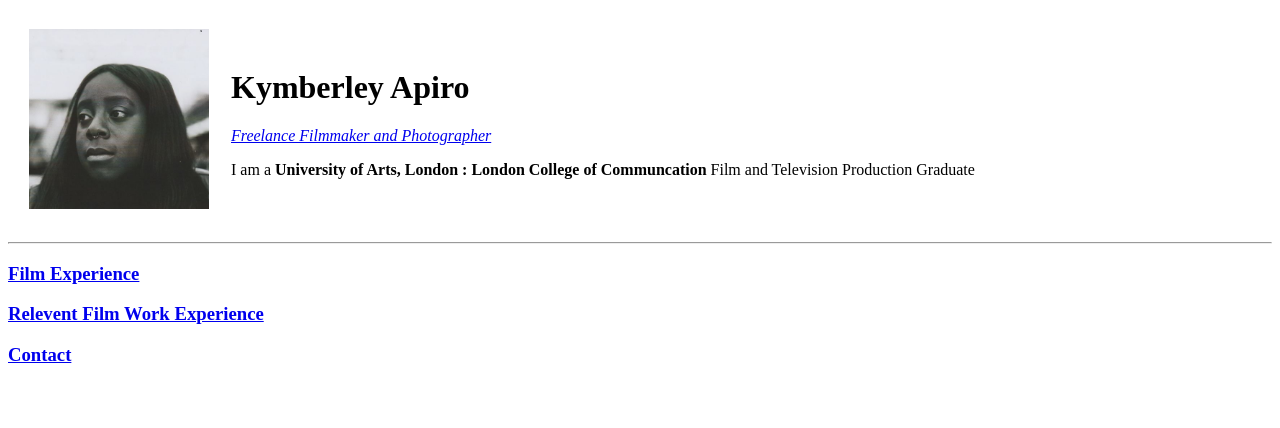
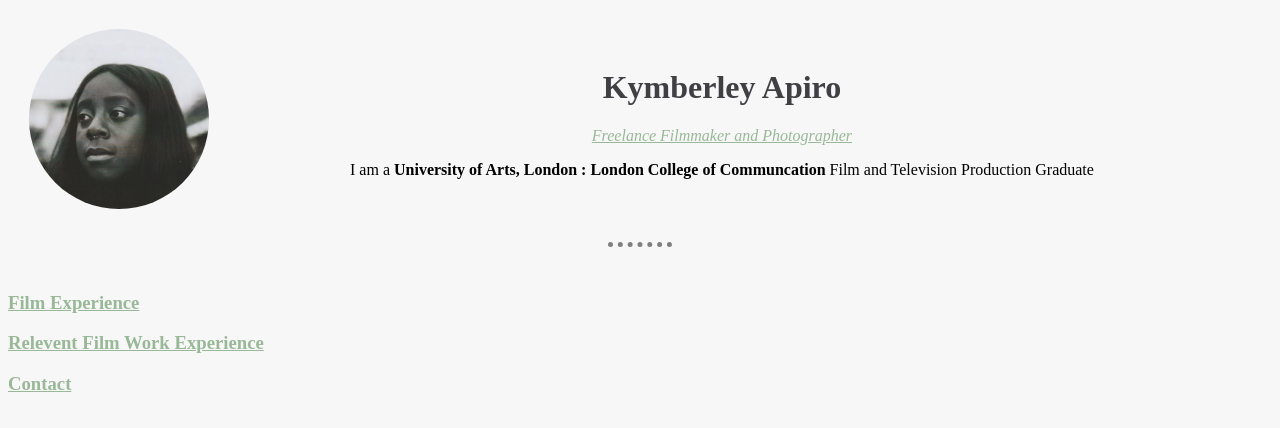
Before and after one commit to kymmyapiro/Revised-film-port, a plain HTML site: page HTML PERSONAL PORTFOLIO/index.html in a window 1280 px wide. Drawn offline with Linux system fonts and the light colour scheme.

Commit message:
Add files via upload

```diff
--- /dev/null
+++ b/HTML PERSONAL PORTFOLIO/CSS/style.css
@@ -0,0 +1,50 @@
+body {
+  background-color: #f7f7f7
+}
+
+hr {
+  background-color: #f7f7f7;
+  border-top-style: dotted;
+  border-bottom-style: none;
+  border-left-style: none;
+  border-right-style: none;
+  border-color: grey;
+  border-width: 5px;
+  width: 5%;
+}
+
+h1 {
+  color: #3f3f44
+}
+
+h3 {
+  color: #3f3f44
+}
+
+img:hover {
+  opacity: 0.5;
+}
+
+a {
+  color: #99b898
+}
+
+.info {
+  padding-left: 120px;
+}
+
+.infohead {
+  text-align: center;
+}
+
+.info1 {
+  text-align: center
+}
+
+.info2 {
+  text-align: center
+}
+
+.circular {
+  border-radius: 100%
+}
--- a/HTML PERSONAL PORTFOLIO/index.html
+++ b/HTML PERSONAL PORTFOLIO/index.html
@@ -4,20 +4,22 @@
 <head>
   <meta charset="utf-8">
   <title> Kymberley Apiro </title>
+  <link rel="stylesheet" href="css/style.css">
 </head>
 
 <body>
   <table cellspacing="20">
     <tr>
-      <td><img src="images/kym.jpeg" alt="Kymberley Apiro" height="180" width="180"></td>
-      <td>
-        <h1>Kymberley Apiro</h1>
-        <p><em><a href="https://the-dots.com/users/kymberley-apiro-247454">Freelance Filmmaker and Photographer</a></em></p>
-        <p>I am a <strong>University of Arts, London : London College of Communcation</strong> Film and Television Production Graduate</p>
+      <td><img class="circular" src="images/kym.jpeg" alt="Kymberley Apiro" height="180" width="180"></td>
+      <td class="info">
+        <h1 class="infohead">Kymberley Apiro</h1>
+        <p class="info1"><em><a href="https://the-dots.com/users/kymberley-apiro-247454">Freelance Filmmaker and Photographer</a></em></p>
+        <p class="info2">I am a <strong>University of Arts, London : London College of Communcation</strong> Film and Television Production Graduate</p>
       </td>
     </tr>
   </table>
   <hr>
+  <br>
   <h3><a href="filmexp.html">Film Experience</a></h3>
   <h3><a href="filmwork.html">Relevent Film Work Experience</a></h3>
   <h3><a href="contact.html">Contact</a></h3>
```
Also changed, not shown: HTML PERSONAL PORTFOLIO/contact.html (+1 -0 lines), HTML PERSONAL PORTFOLIO/filmexp.html (+2 -0 lines), HTML PERSONAL PORTFOLIO/filmwork.html (+1 -0 lines).
